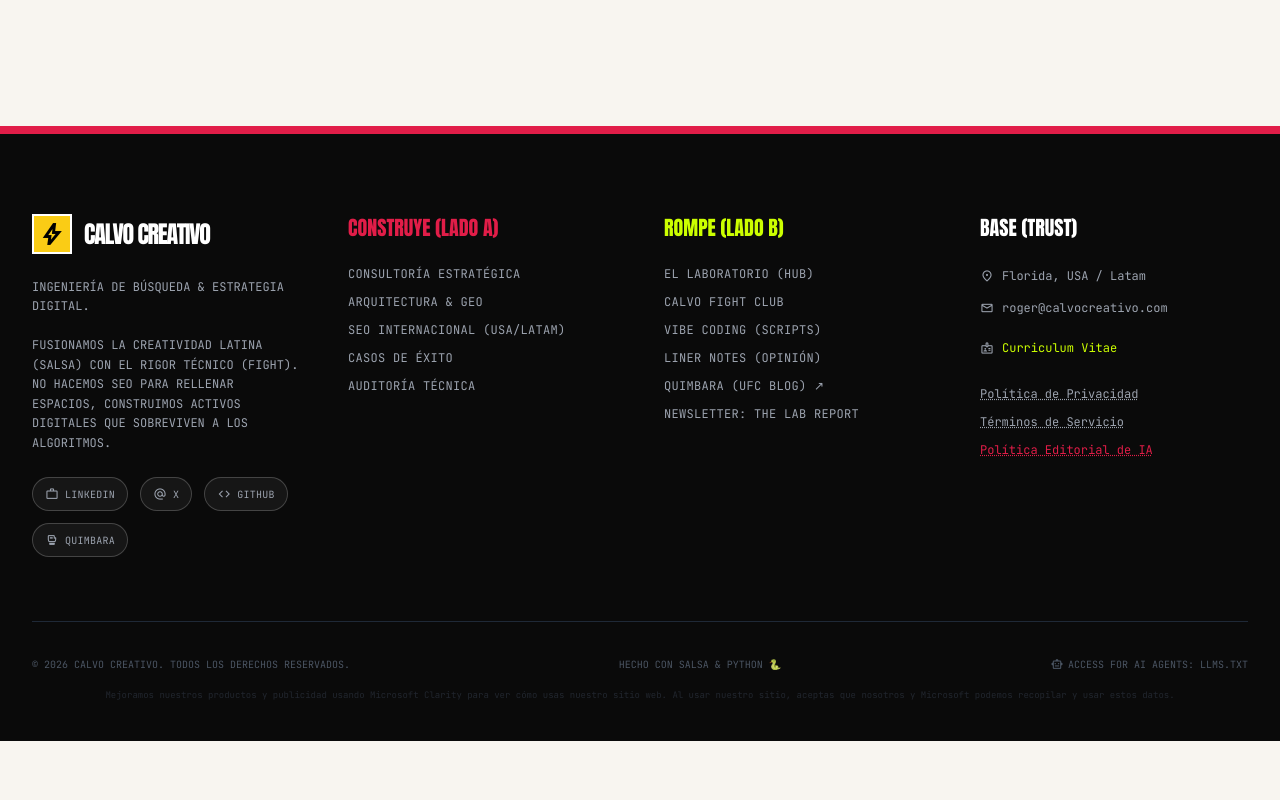
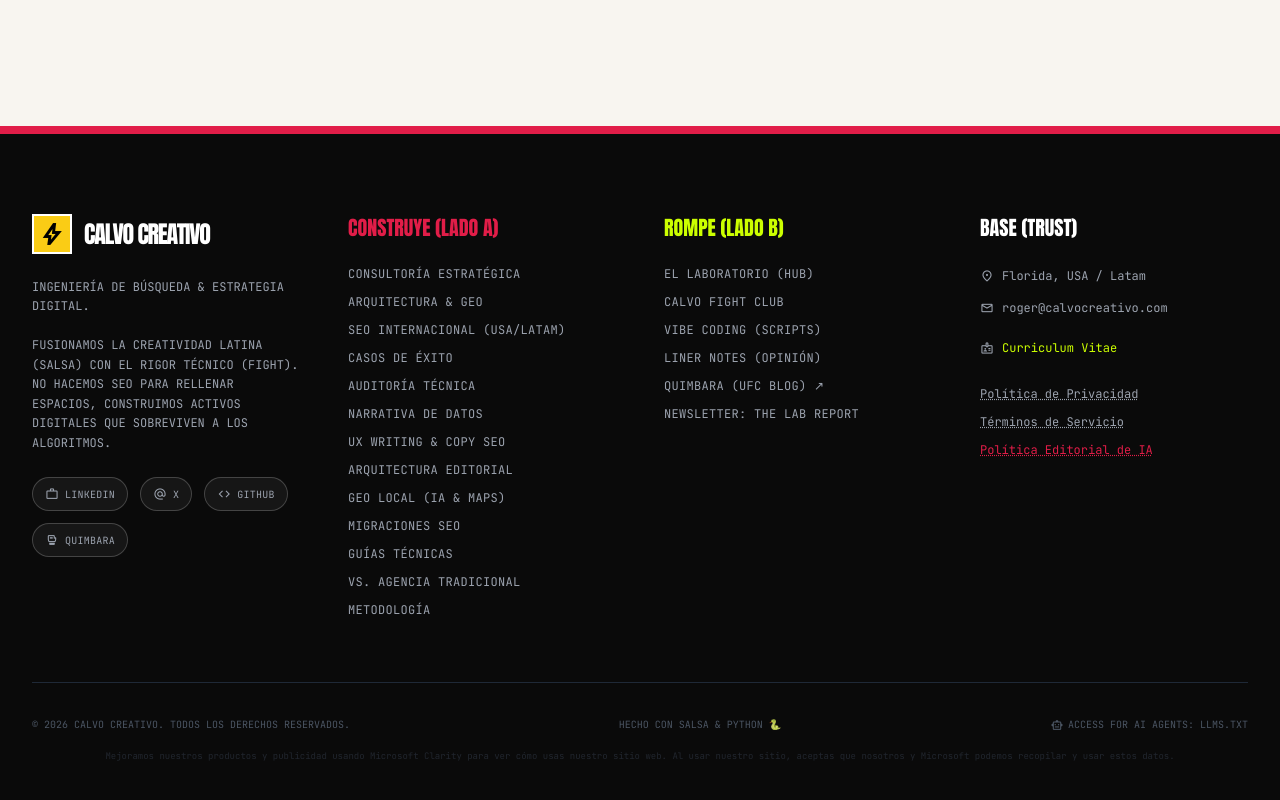
Before and after one commit to germur/Calvo-Creativo-2.0, a Next.js app: page /cv in a window 1280 px wide. Shown: the part 2256-3056 px from the top of the page. Before the commit the page ends 2997 px from the top, so only its background shows below. Built offline with nearby package versions, Linux system fonts and the light colour scheme.

Commit message:
SEO: noindex en duplicados de conversion (booking, contratar) y mapa-del-sitio; enlazar 8 huerfanas de negocio en footer

```diff
--- a/components/Footer.tsx
+++ b/components/Footer.tsx
@@ -42,6 +42,14 @@
                         <li><Link href="/consultoria/consultoria-seo-internacional" className="hover:text-white transition-colors">SEO Internacional (USA/Latam)</Link></li>
                         <li><Link href="/casos" className="hover:text-white transition-colors">Casos de Éxito</Link></li>
                         <li><Link href="/consultoria" className="hover:text-white transition-colors">Auditoría Técnica</Link></li>
+                        <li><Link href="/servicios/narrativa" className="hover:text-white transition-colors">Narrativa de Datos</Link></li>
+                        <li><Link href="/servicios/letras" className="hover:text-white transition-colors">UX Writing & Copy SEO</Link></li>
+                        <li><Link href="/servicios/composicion" className="hover:text-white transition-colors">Arquitectura Editorial</Link></li>
+                        <li><Link href="/servicios/geo-ia" className="hover:text-white transition-colors">GEO Local (IA & Maps)</Link></li>
+                        <li><Link href="/servicios/migraciones" className="hover:text-white transition-colors">Migraciones SEO</Link></li>
+                        <li><Link href="/guias" className="hover:text-white transition-colors">Guías Técnicas</Link></li>
+                        <li><Link href="/vs/agencia-tradicional" className="hover:text-white transition-colors">vs. Agencia Tradicional</Link></li>
+                        <li><Link href="/lab/metodologia" className="hover:text-white transition-colors">Metodología</Link></li>
                     </ul>
                 </div>
 
--- a/next-sitemap.config.js
+++ b/next-sitemap.config.js
@@ -14,5 +14,8 @@
         '/industrias/*', // PSEO industrias - noindex
         '/wins', // duplica /casos, en ingles - noindex
         '/servicios/automatizacion', // 301 -> consultoria/automatizacion-seo-ia
+        '/booking', // noindex - duplica intencion con /contacto
+        '/contratar', // noindex - duplica intencion con /contacto
+        '/mapa-del-sitio', // sitemap HTML - no indexar
     ],
 };
--- a/pages/booking.tsx
+++ b/pages/booking.tsx
@@ -6,7 +6,7 @@
 export default function Booking() {
     return (
         <>
-            <SeoHead title="Contrataciones | Calvo Creativo" description="Plazas limitadas para consultoría SEO estratégica. Agenda una sesión de diagnóstico y define si somos el fit correcto antes de comprometerte." />
+            <SeoHead noindex title="Contrataciones | Calvo Creativo" description="Plazas limitadas para consultoría SEO estratégica. Agenda una sesión de diagnóstico y define si somos el fit correcto antes de comprometerte." />
             <Navigation />
             <main className="min-h-screen bg-[#120505] relative overflow-hidden flex items-center justify-center py-20 px-4">
 
--- a/pages/contratar.tsx
+++ b/pages/contratar.tsx
@@ -7,7 +7,7 @@
 export default function Contratar() {
     return (
         <>
-            <SeoHead title="Contrata a Calvo: Limited Availability | Calvo Creativo" description="Disponibilidad limitada para proyectos de SEO estratégico, GEO y automatización. Sin contratos largos ni agencias intermediarias. Directo al consultor." />
+            <SeoHead noindex title="Contrata a Calvo: Limited Availability | Calvo Creativo" description="Disponibilidad limitada para proyectos de SEO estratégico, GEO y automatización. Sin contratos largos ni agencias intermediarias. Directo al consultor." />
             <Navigation />
 
             <main className="min-h-screen bg-[#f2eadd] font-sans pt-20 text-[#1a1a1a]">
--- a/pages/mapa-del-sitio.tsx
+++ b/pages/mapa-del-sitio.tsx
@@ -7,6 +7,7 @@
     return (
         <div className="min-h-screen flex flex-col bg-paper font-sans">
             <Head>
+                <meta name="robots" content="noindex, follow" />
                 <title>Mapa del Sitio | Calvo Creativo</title>
                 <meta name="description" content="Índice completo de Calvo Creativo. Navegación rápida para usuarios y agentes de IA." />
                 <link rel="canonical" href="https://calvocreativo.com/mapa-del-sitio" />
```
